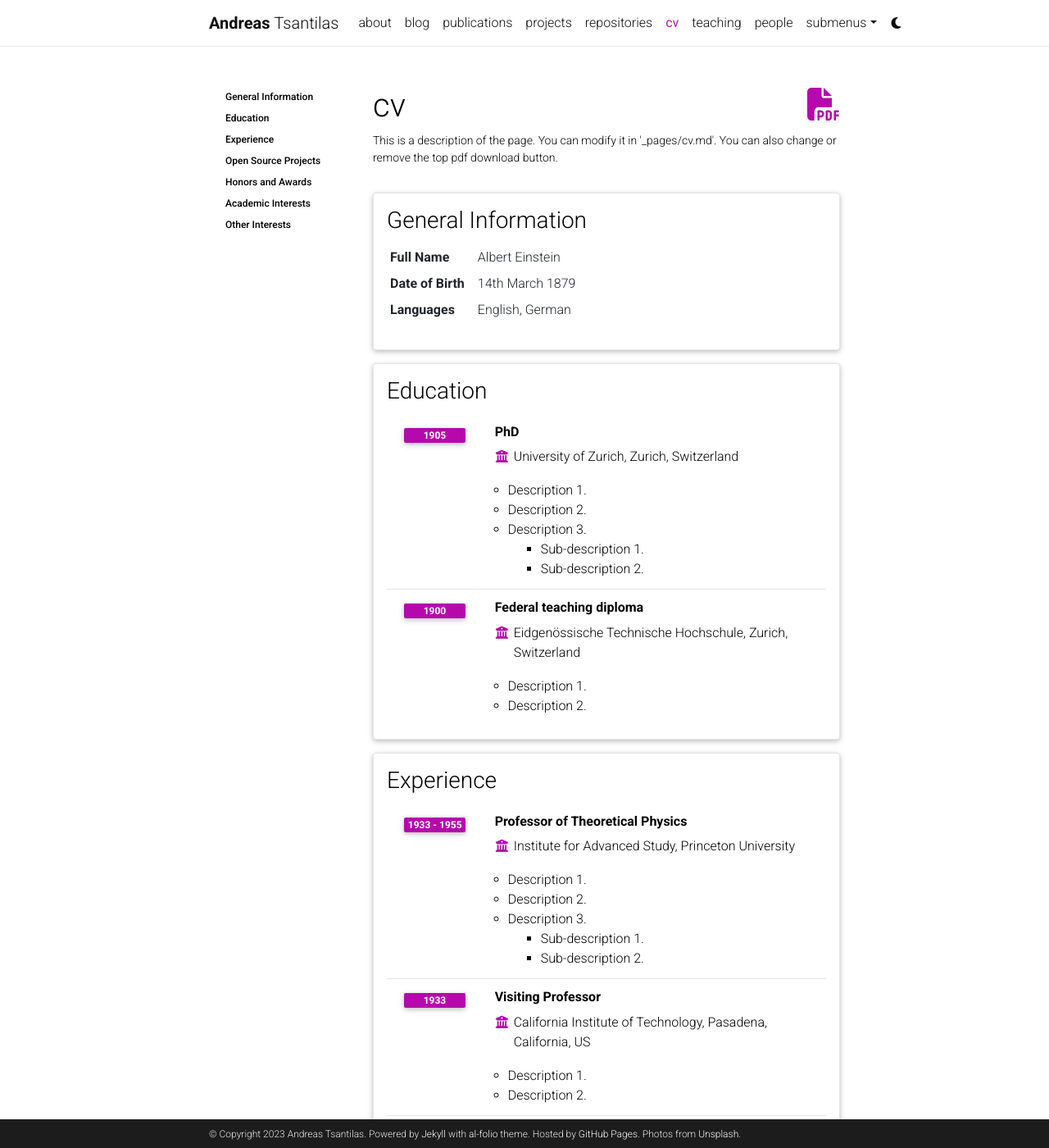
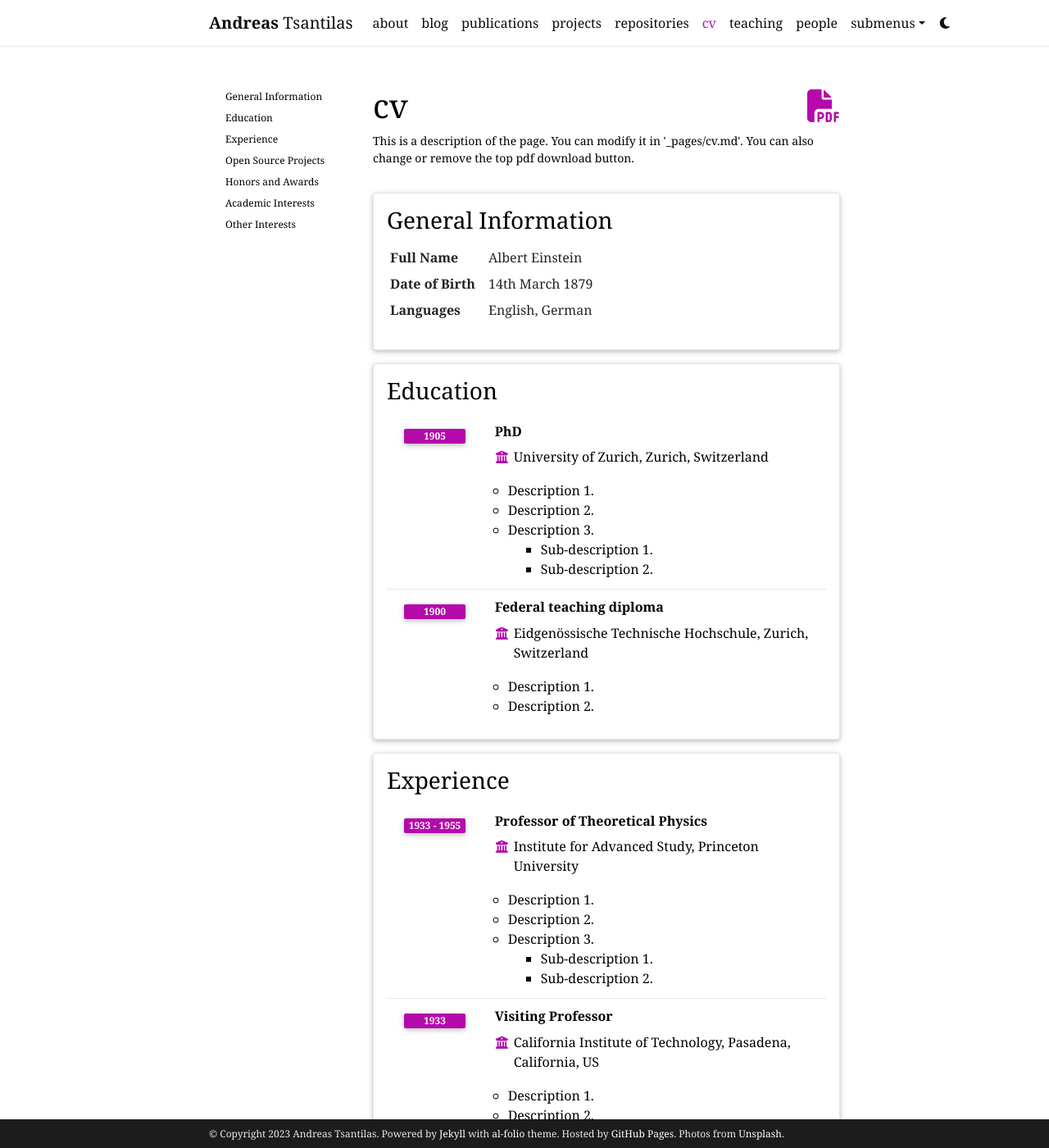
Before and after one commit to neuron-soup/neuron-soup.github.io, a Jekyll site: the page built from _pages/cv.md, in a window 1280 px wide and 1400 px high. Shown: the whole window at 82% size. Built offline with Jekyll 4.4.1, drawn with Linux system fonts in a browser that asks for light colours; some web fonts are replaced; comment, search, counter and statistics services are not loaded; a style sheet for code colours, icons or effects is not loaded.

Commit message:
Update _base.scss

```diff
--- a/_sass/_base.scss
+++ b/_sass/_base.scss
@@ -17,6 +17,7 @@
 span,
 strong {
   color: var(--global-text-color);
+  font-family: $serif
 }
 
 hr {
```
